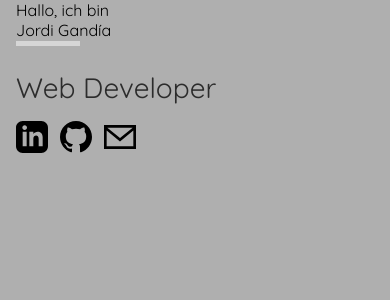
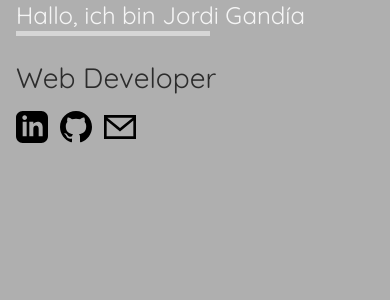
Before and after one commit to jorgandia/jgandia-page, a React (Create React App) app: page / in a window 390 px wide. Shown: the top 300 px of the page. Built offline with nearby package versions, Linux system fonts and the light colour scheme; a web font is replaced by a local one.

Commit message:
improved css

```diff
--- a/src/components/Home/index.jsx
+++ b/src/components/Home/index.jsx
@@ -16,9 +16,8 @@ const Home = () => {
 
    const underlined = word==="Hello, I'm" ? true : false;
    const bigScreen = useMediaQuery('(min-width: 851px)');
-   const mediumScreen = useMediaQuery('(min-width: 651px) and (max-width: 850px)')
-   const smallScreen = useMediaQuery('(min-width: 600px) and (max-width: 650px)');
-   const mobileScreen = useMediaQuery('(min-width: 599px)');
+   const mediumScreen = useMediaQuery('(min-width: 641px) and (max-width: 850px)')
+   const smallScreen = useMediaQuery('(max-width: 640px)');
 
    const handleScreenSize = () => {
      if (mediumScreen){
@@ -27,8 +26,6 @@ const Home = () => {
             return "home-container__title small-screen";
     } else if (bigScreen){
         return "home-container__title big-screen";
-    } else if(mobileScreen){
-        return "home-container__title mobile-screen";
     }
    };
 
--- a/src/components/Home/style.scss
+++ b/src/components/Home/style.scss
@@ -25,10 +25,6 @@
         }
 
         .small-screen {
-            font-size: 2rem;
-        }
-
-        .mobile-screen {
             font-size: 1.5rem;
         }
 
```
